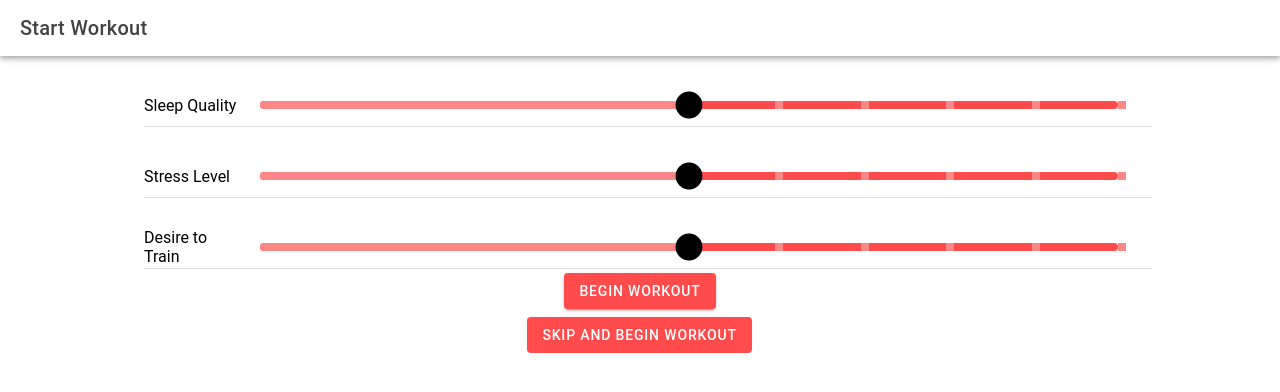
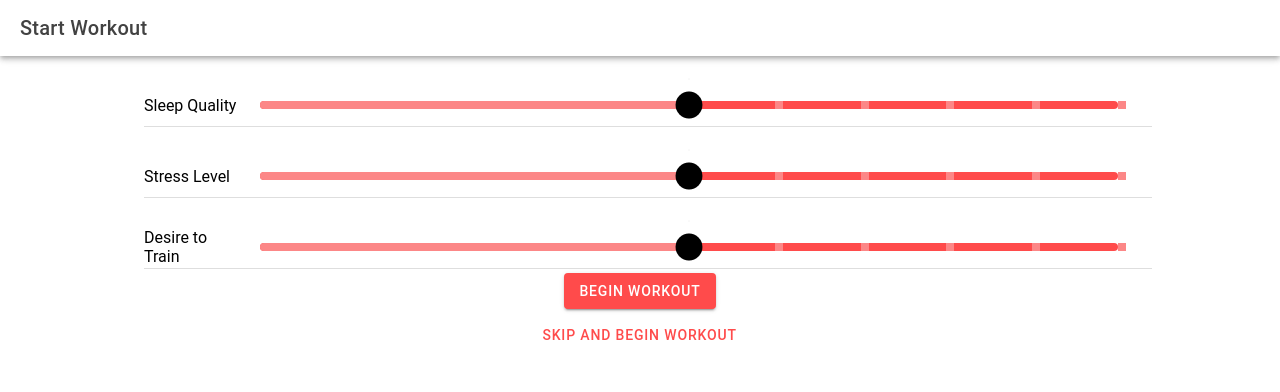
Before and after one commit to CSE437s/semester-project-group-8, a React (Vite) app in the folder LiftingApp/: page /StartWorkout in a window 1280 px wide. Shown: the top 392 px of the page. Built offline with nearby package versions, Linux system fonts and the light colour scheme.

Commit message:
sam - working on the /workout page and backend connection

```diff
--- a/LiftingApp/src/App.tsx
+++ b/LiftingApp/src/App.tsx
@@ -17,8 +17,9 @@ import Tab2 from './pages/Tab2';
 import Tab3 from './pages/Tab3';
 import Login from './pages/Login';
 import SignUp from './pages/Signup';
-import Workout from './pages/Workout';
+import StartingWorkoutPage from './pages/Startworkout';
 import PostSignup from './pages/PostSignup';
+import Workout from './pages/workout';
 
 /* Core CSS required for Ionic components to work properly */
 import '@ionic/react/css/core.css';
@@ -48,53 +49,10 @@ const App: React.FC = () => (
         <Route exact path="/" component={Homepage} />
         <Route exact path="/Login" component={Login} />
         <Route exact path="/Signup" component={SignUp} />
-        <Route exact path="/StartWorkout" component={Workout} />
+        <Route exact path="/StartWorkout" component={StartingWorkoutPage} />
         <Route exact path="/PostSignup" component={PostSignup} />
+        <Route exact path="/Workout" component={Workout} />
       </IonRouterOutlet>
-
-      {/* <IonTabs>
-        <IonRouterOutlet>
-          <Route exact path="/tab1">
-            <Tab1 />
-          </Route>
-          <Route exact path="/tab2">
-            <Tab2 />
-          </Route>
-          <Route path="/tab3">
-            <Tab3 />
-          </Route>
-
-          <Route path="/Login">
-            <Login />
-          </Route>
-          <Route path="/Signup">
-            <SignUp />
-          </Route>
-
-          <Route exact path="/">
-            <Redirect to="/tab1" />
-          </Route>
-        </IonRouterOutlet>
-
-        <IonTabBar slot="bottom">
-          <IonTabButton tab="tab1" href="/tab1">
-            <IonIcon aria-hidden="true" icon={triangle} />
-            <IonLabel>Tab 1</IonLabel>
-          </IonTabButton>
-          <IonTabButton tab="tab2" href="/tab2">
-            <IonIcon icon={images} />
-            <IonLabel>Photos</IonLabel>
-          </IonTabButton>
-          <IonTabButton tab="tab3" href="/tab3">
-            <IonIcon aria-hidden="true" icon={square} />
-            <IonLabel>Tab 3</IonLabel>
-          </IonTabButton>
-          <IonTabButton tab="Login" href="/Login">
-            <IonIcon aria-hidden="true" icon={square} />
-            <IonLabel>Login</IonLabel>
-          </IonTabButton>
-        </IonTabBar>
-      </IonTabs> */}
 
     </IonReactRouter>
   </IonApp>
--- a/LiftingApp/src/components/StartWorkout.css
+++ b/LiftingApp/src/components/StartWorkout.css
@@ -1,3 +1,4 @@
+
 ion-content {
     display: flex;
     justify-content: center;
@@ -9,6 +10,7 @@ ion-content {
     align-items: center;
     flex-direction: column;
     justify-content: center;
+
 }
 
 .workout-range {
@@ -27,7 +29,11 @@ ion-range {
 
   }
 
-  .workout-form ion-button {
+  .workout-form .workout-begin-button {
     --background: #ff4b4b;
     color: white;
 }
+
+.workout-form .workout-skip-button {
+    color: #ff4b4b
+}
--- a/LiftingApp/src/components/StartWorkout.tsx
+++ b/LiftingApp/src/components/StartWorkout.tsx
@@ -2,9 +2,19 @@ import React, { useState } from 'react';
 import { IonRange, IonInput, IonButton, IonItem, IonLabel } from '@ionic/react';
 import { useNavigation } from '../hooks/useNavigation';
 import './StartWorkout.css';
+import { useHistory } from 'react-router';
 
 
 function StartWorkout() {
+    const [sleepQuality, setSleepQuality] = useState(5);
+    const [stressLevel, setStressLevel] = useState(5);
+    const [desireToTrain, setDesireToTrain] = useState(5);
+    const history = useHistory();
+
+    const navigateToWorkout = () => {
+        history.push('/Workout');
+    };
+
     return(
 
         <form className='workout-form'>
@@ -23,13 +33,14 @@ function StartWorkout() {
                 ticks={true} snaps={true} pin={true} min={0} max={10} value={5}></IonRange>
             </IonItem>
 
-            <IonButton type="submit" expand="block">Begin Workout</IonButton>
+            <IonButton expand="block" className='workout-begin-button' onClick={navigateToWorkout}>
+                Begin Workout
+            </IonButton>
 
-            <IonButton expand="block" fill="clear"> {/* onClick={() => navigateTo('/NEXT_PAGE')} */}
+            <IonButton expand="block" fill="clear" className='workout-skip-button' onClick={navigateToWorkout}>
                 Skip and Begin Workout
             </IonButton>
         </form>
-
 
     );
 }
--- /dev/null
+++ b/LiftingApp/src/pages/Startworkout.tsx
@@ -0,0 +1,28 @@
+import { IonContent, IonHeader, IonPage, IonTitle, IonToolbar } from '@ionic/react';
+import './Startworkout.css';
+import StartWorkout from "../components/StartWorkout"
+
+const StartingWorkoutPage: React.FC = () => {
+    return (
+        <IonPage>
+          <IonHeader>
+            <IonToolbar>
+              <IonTitle>Start Workout</IonTitle>
+            </IonToolbar>
+          </IonHeader>
+
+          <IonContent fullscreen>
+            <IonHeader collapse="condense">
+              <IonToolbar>
+                <IonTitle size="large">Start Workout</IonTitle>
+              </IonToolbar>
+            </IonHeader>
+
+            <StartWorkout />
+
+          </IonContent>
+        </IonPage>
+      );
+}
+
+export default StartingWorkoutPage;
--- a/LiftingApp/src/pages/Workout.tsx
+++ b/LiftingApp/src/pages/Workout.tsx
@@ -1,28 +1,24 @@
-import { IonContent, IonHeader, IonPage, IonTitle, IonToolbar } from '@ionic/react';
-import './Workout.css';
-import StartWorkout from "../components/StartWorkout"
+import React from 'react';
+import { IonPage, IonHeader, IonToolbar, IonTitle, IonContent } from '@ionic/react';
+import './workout.css';
+import { useHistory } from 'react-router';
+
 
 const Workout: React.FC = () => {
     return (
         <IonPage>
-          <IonHeader>
-            <IonToolbar>
-              <IonTitle>Start Workout</IonTitle>
-            </IonToolbar>
-          </IonHeader>
-
-          <IonContent fullscreen>
-            <IonHeader collapse="condense">
-              <IonToolbar>
-                <IonTitle size="large">Start Workout</IonTitle>
-              </IonToolbar>
+            <IonHeader>
+                <IonToolbar>
+                    <IonTitle>Workout</IonTitle>
+                </IonToolbar>
             </IonHeader>
 
-            <StartWorkout /> {/* Comes from components */}
-
-          </IonContent>
+            <IonContent className="ion-padding">
+                {/* ADD COMPONENTS + CONTENT... */}
+                <h2>Welcome to your Workout!</h2>
+            </IonContent>
         </IonPage>
-      );
-}
+    );
+};
 
 export default Workout;
```
Also changed, not shown: LiftingApp/src/components/WorkoutForm.css (added), LiftingApp/src/components/WorkoutForm.tsx (added), LiftingApp/src/pages/Startworkout.css (added).
